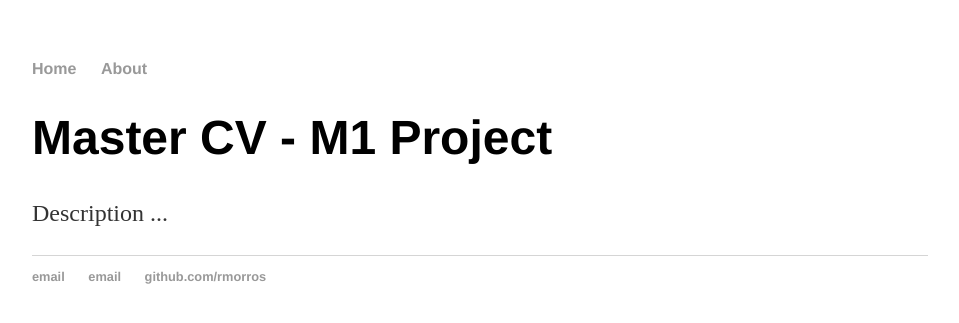
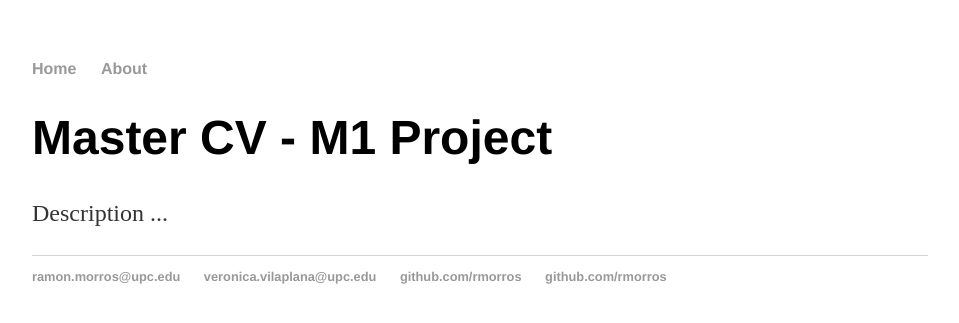
Before and after one commit to mcv-m1-project-2017/mcv-m1-project.github.io, a Jekyll site: the page built from index.html, in a window 1280 px wide. Shown: the top 323 px of the page, without its empty margins (160-1119 px from the left). Built offline with Jekyll 4.4.1, drawn with Linux system fonts in a browser that asks for light colours.

Commit message:
Update default.html

```diff
--- a/_layouts/default.html
+++ b/_layouts/default.html
@@ -20,8 +20,9 @@
 			<footer>
 	    		<ul>
 
-				<li><a href="mailto:ramon.morros@upc.edu">email</a></li>
-	        		<li><a href="mailto:veronica.vilaplana@upc.edu">email</a></li>
+				<li><a href="mailto:ramon.morros@upc.edu">ramon.morros@upc.edu</a></li>
+	        		<li><a href="mailto:veronica.vilaplana@upc.edu">veronica.vilaplana@upc.edu</a></li>
+				<li><a href="https://github.com/rmorros">github.com/rmorros</a></li>
 				<li><a href="https://github.com/rmorros">github.com/rmorros</a></li>
 				</ul>
 			</footer>
```
